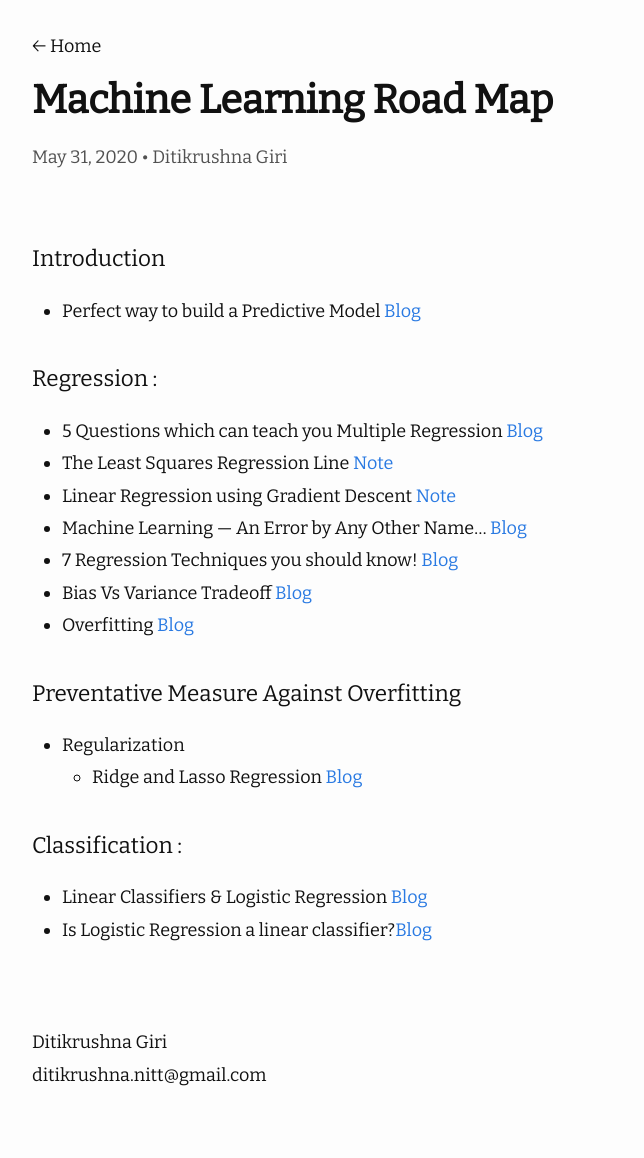
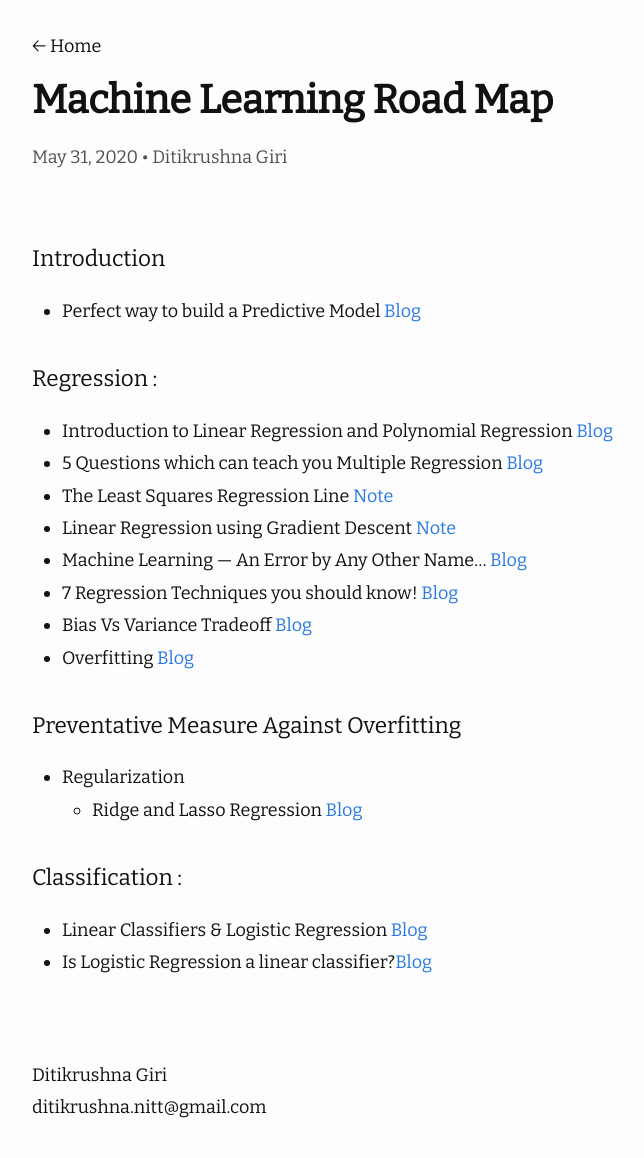
Before and after one commit to ditikrushna/eNotes, a Jekyll site: the page built from _posts/2020-05-31-Machine Learning Road Map.md, in a window 1280 px wide. Shown: the whole page, without its empty margins (238-882 px from the left). Built offline with Jekyll 4.4.1, drawn with Linux system fonts in a browser that asks for light colours; nearby versions of some CDN libraries; before the commit the page ends 1126 px from its top, so only the background shows below that.

Commit message:
Update 2020-05-31-Machine Learning Road Map.md

```diff
--- a/_posts/2020-05-31-Machine Learning Road Map.md
+++ b/_posts/2020-05-31-Machine Learning Road Map.md
@@ -9,6 +9,7 @@ author: "Ditikrushna Giri"
 - Perfect way to build a Predictive Model [Blog](https://www.analyticsvidhya.com/blog/2015/09/perfect-build-predictive-model-10-minutes/)
 
 #### Regression :
+- Introduction to Linear Regression and Polynomial Regression [Blog](https://towardsdatascience.com/introduction-to-linear-regression-and-polynomial-regression-f8adc96f31cb)
 - 5 Questions which can teach you Multiple Regression [Blog](https://www.analyticsvidhya.com/blog/2015/10/regression-python-beginners/?utm_source=blog&utm_medium=RideandLassoRegressionarticle)
 -  The Least Squares Regression Line [Note](https://saylordotorg.github.io/text_introductory-statistics/s14-04-the-least-squares-regression-l.html)
 - Linear Regression using Gradient Descent [Note](https://towardsdatascience.com/linear-regression-using-gradient-descent-97a6c8700931)
```
